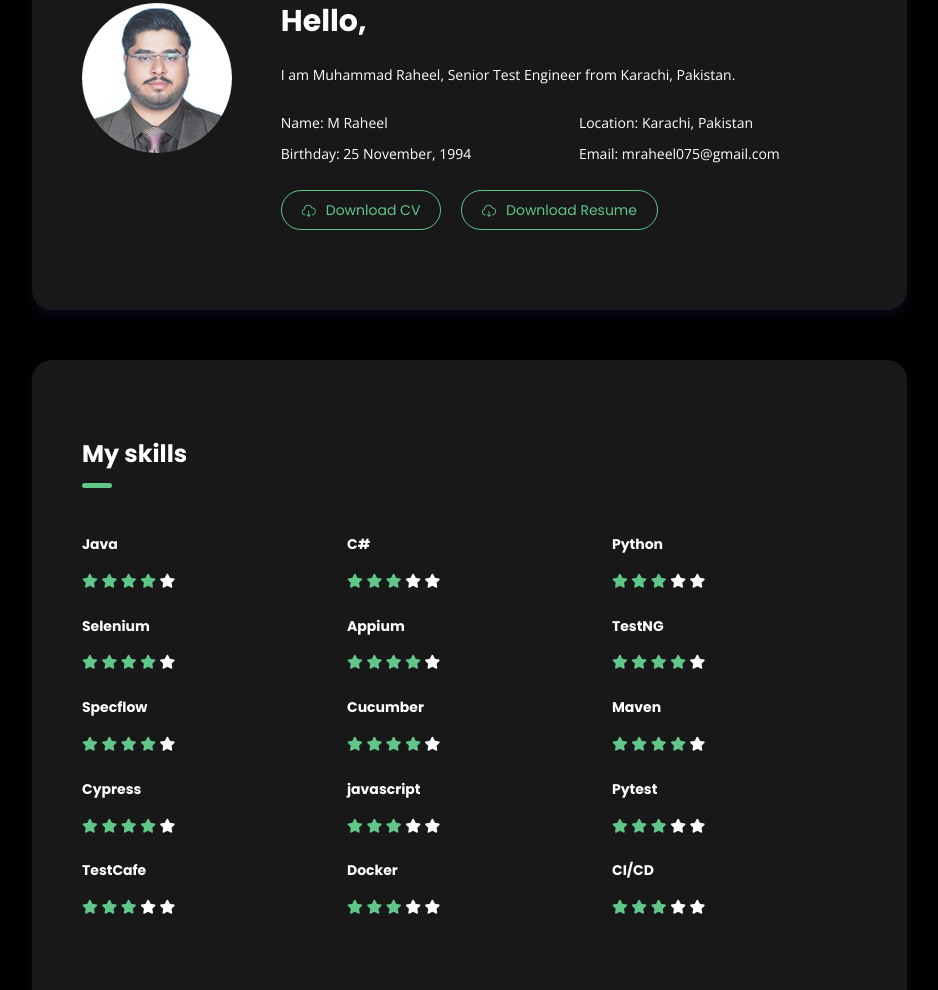
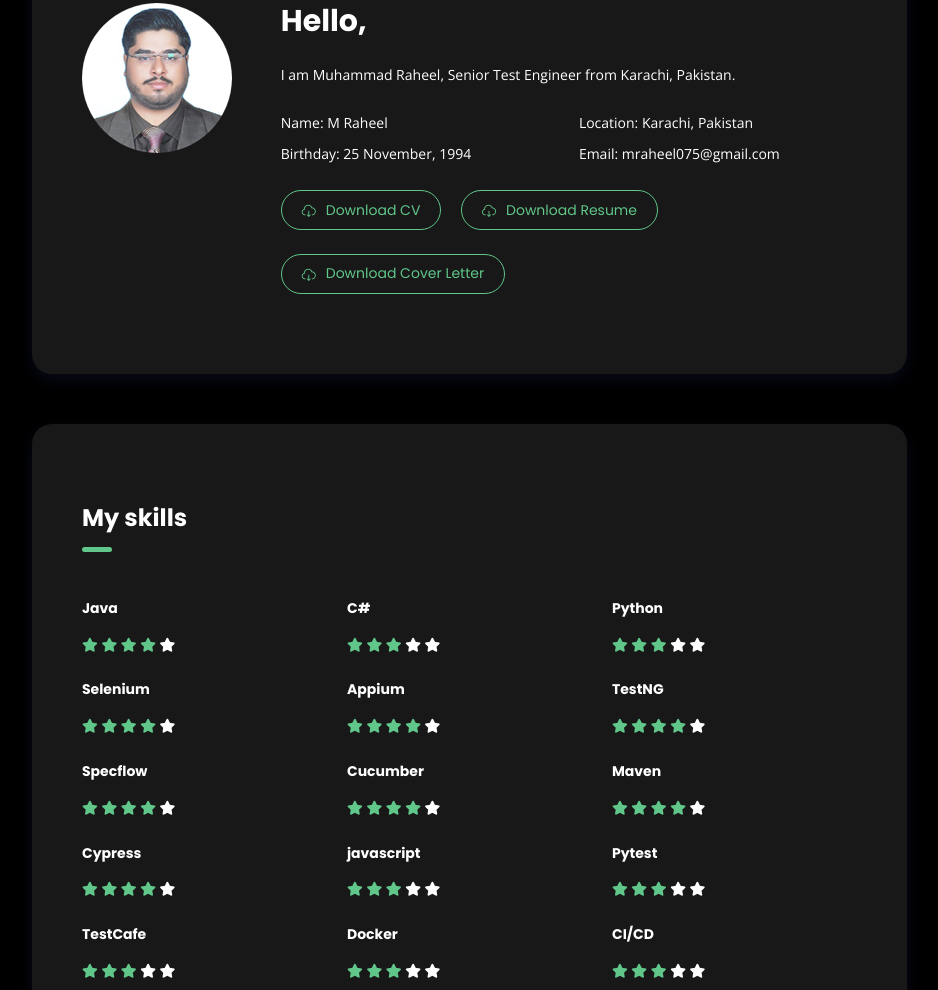
Before and after one commit to mraheel075/Portfolio, a plain HTML site: page index.html in a window 1280 px wide. Shown: the part 925-1915 px from the top of the page, without its empty margins (318-1256 px from the left). Drawn offline with nearby package versions, Linux system fonts and the light colour scheme.

Commit message:
update docs

```diff
--- a/index.html
+++ b/index.html
@@ -142,10 +142,17 @@
 								<p class="mb-0">Email: <span class="text-dark">mraheel075@gmail.com</span></p>
 							</div>
 						</div>
+					    <div>
 						<a href="docs/CVResume/Muhammad Raheel - Senior Test Engineer's CV - Karachi.pdf" target="_blank"
 							class="btn btn-default mr-3" download><i class="icon-cloud-download"></i>Download CV</a>
 						<a href="docs/CVResume/Muhammad Raheel - Senior Test Engineer's Resume - Karachi.pdf" target="_blank"
 							class="btn btn-default mr-3" download><i class="icon-cloud-download"></i>Download Resume</a>
+						</div>
+						<div>
+					    <br>
+						<a href="docs/CVResume/Muhammad Raheel - Senior Test Engineer's Cover Letter - Karachi.pdf" target="_blank"
+							class="btn btn-default mr-3" download><i class="icon-cloud-download"></i>Download Cover Letter</a>
+						</div>
 						<!-- <a href="#" class="btn btn-alt mt-2 mt-md-0 mt-xs-2"><i class="icon-envelope"></i>Hire me</a> -->
 					</div>
 				</div>
```
Also changed, not shown: 3 other files.
